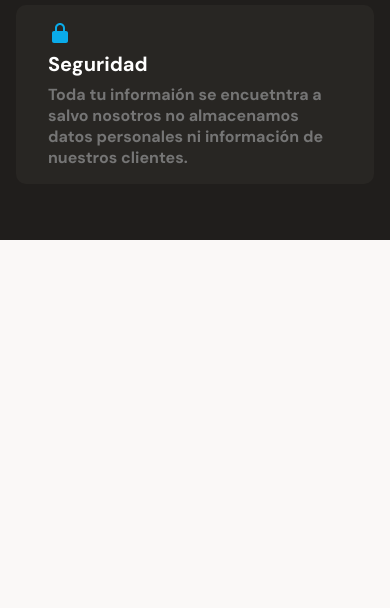
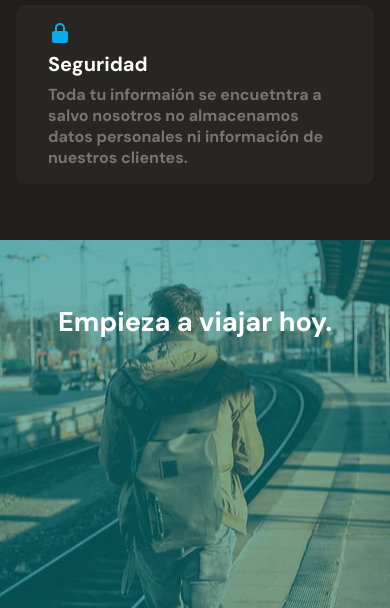
Before and after one commit to jcarreazo/Landing_Page_Responsive, a PHP site: page / in a window 390 px wide. Shown: the part 2126-2734 px from the top of the page. Before the commit the page ends 2366 px from the top, so only its background shows below. Run offline with PHP 8.4, Linux system fonts and the light colour scheme.

Commit message:
Finalizacion Seccion 3 diseño mobile

```diff
--- a/index.html
+++ b/index.html
@@ -120,11 +120,17 @@
           </svg><span class="seccion2-card-titulo">Seguridad</span><span class="seccion2-card-subtitulo">Toda tu
             informaión se encuetntra a salvo nosotros no almacenamos datos personales ni información de nuestros
             clientes.</span></div>
+      </div>
+    </section>
+    <section>
+      <div class="seccion3">
+        <div class="seccion3-image">
+          <span class="seccion3-titulo">Empieza a viajar hoy.</span>
+        </div>
 
 
       </div>
     </section>
-    <section></section>
     <section></section>
   </main>
   <footer></footer>
--- a/styles.css
+++ b/styles.css
@@ -4,7 +4,7 @@
     font-family: "DM Sans", sans-serif;
 }
 
-.container-logo>span,.main-seccion1-titulo, .header-container>span:nth-child(2),.seccion2-titulo,.seccion2-card-titulo{
+.container-logo>span,.main-seccion1-titulo, .header-container>span:nth-child(2),.seccion2-titulo,.seccion2-card-titulo,.seccion3-titulo{
     font-weight: 700;
     font-size: 1.7rem;
 }
@@ -170,3 +170,28 @@ margin: 0.4rem 0;
 .seccion2-card-subtitulo{
     margin: 0;
 }
+
+.seccion3-image{
+    background: url(/Images/people.jpeg);
+    height: 23rem;
+    position: relative;
+    background-position: center;
+    display: flex;
+    background-position: 70% 30%;
+
+}
+
+.seccion3-image::before{
+    content: "";
+    background:teal;
+    opacity: 0.5;
+    width: 100%;
+}
+.seccion3-titulo{
+    position: absolute;
+    text-align: center;
+    left: 0;
+    right: 0;
+    padding: 4rem 0 0 0;
+    color:white;
+}
```
Also changed, not shown: Images/people.jpeg (added).
